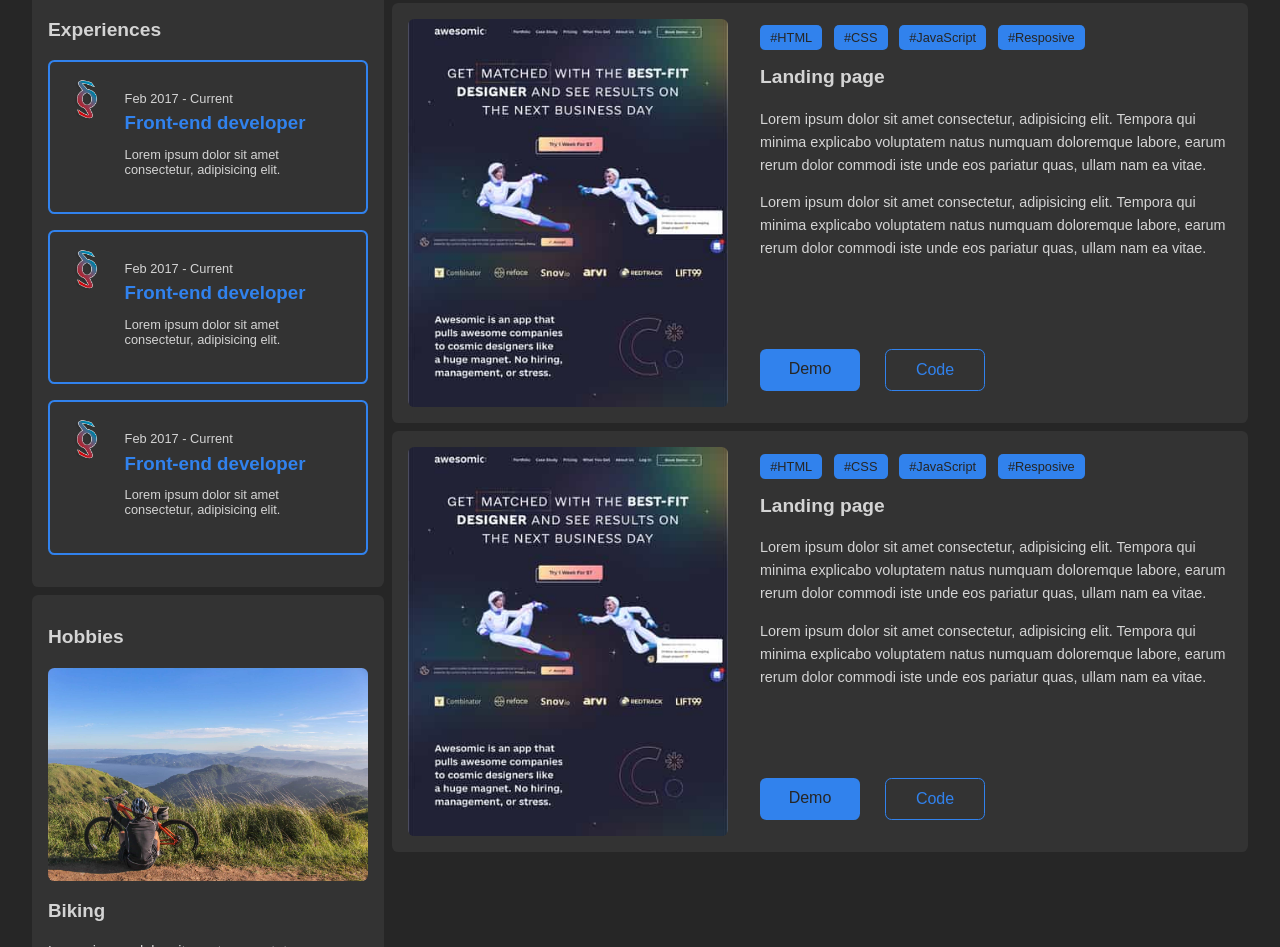
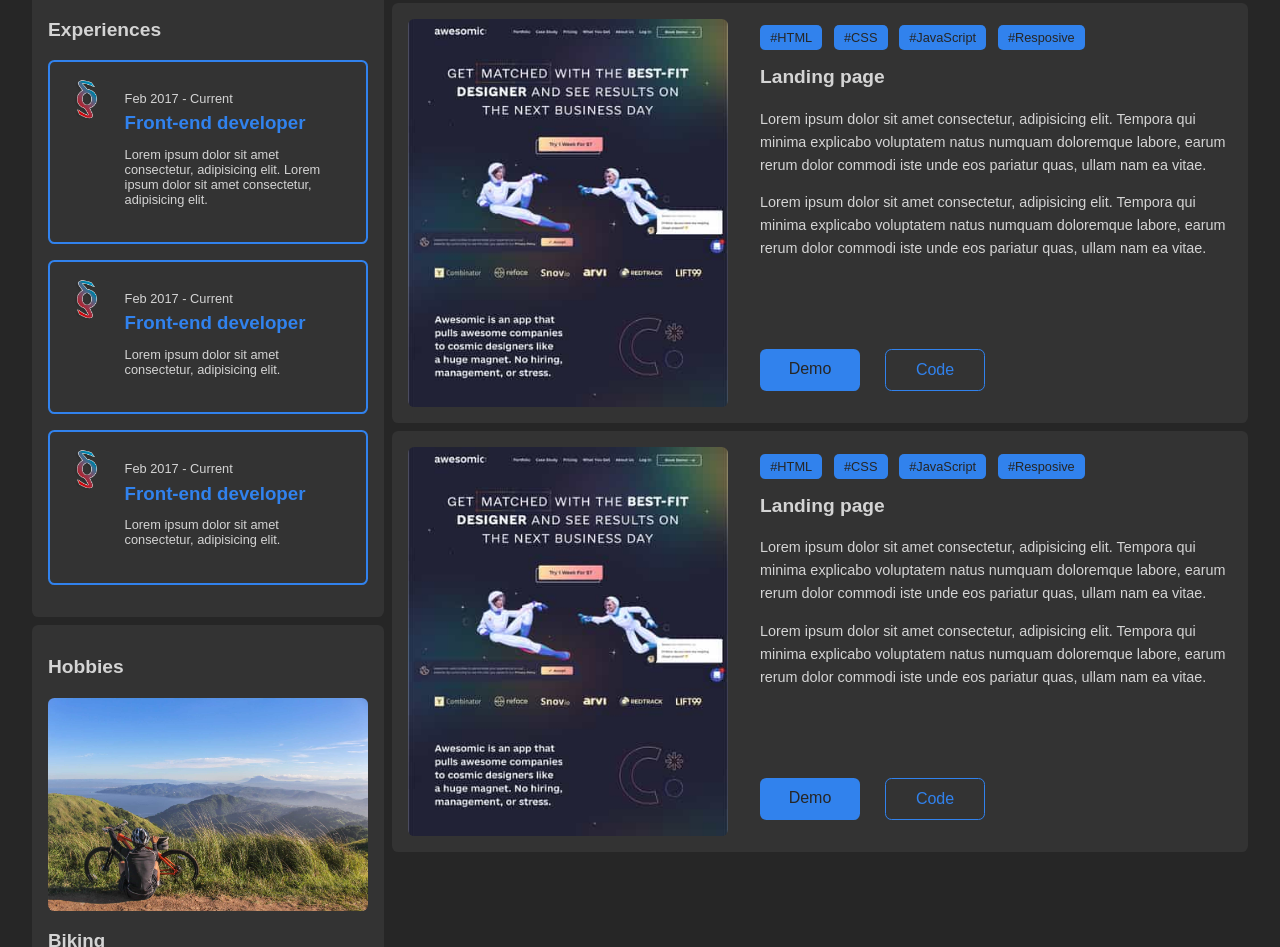
Before and after one commit to DorianCursos/portfolio, a plain HTML site: page index.html in a window 1280 px wide. Shown: the part 813-1760 px from the top of the page. Drawn offline with Linux system fonts and the light colour scheme.

Commit message:
Pequeño cambio

```diff
--- a/index.html
+++ b/index.html
@@ -101,6 +101,7 @@
                 data-section="experience"
                 data-value="second-job-description"
               >
+                Lorem ipsum dolor sit amet consectetur, adipisicing elit.
                 Lorem ipsum dolor sit amet consectetur, adipisicing elit.
               </p>
             </div>
```
